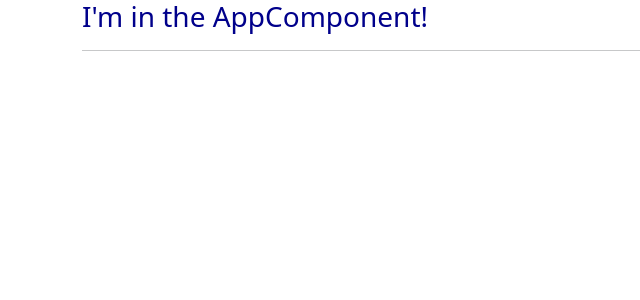
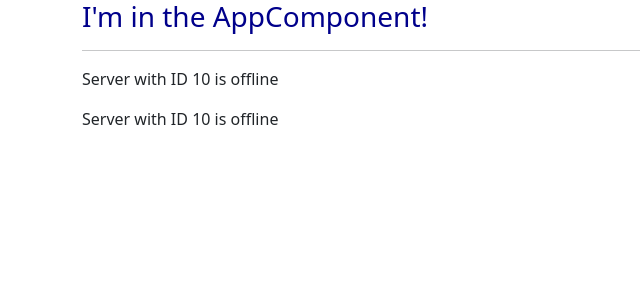
Before and after one commit to VincentGichohi/Angular-Demo, an Angular app: page / in a window 1280 px wide. Shown: the top 300 px of the page, without its empty margins (0-640 px from the left). Built offline with nearby package versions, Linux system fonts and the light colour scheme.

Commit message:
Add a servers component link

```diff
--- a/src/app/app.component.html
+++ b/src/app/app.component.html
@@ -4,7 +4,7 @@
             <h3>I'm in the AppComponent!</h3>
             <hr>
             <div app-server></div>
-            <!-- <app-servers></app-servers> -->
+            <app-servers></app-servers>
         </div>
     </div>
 </div>
```
